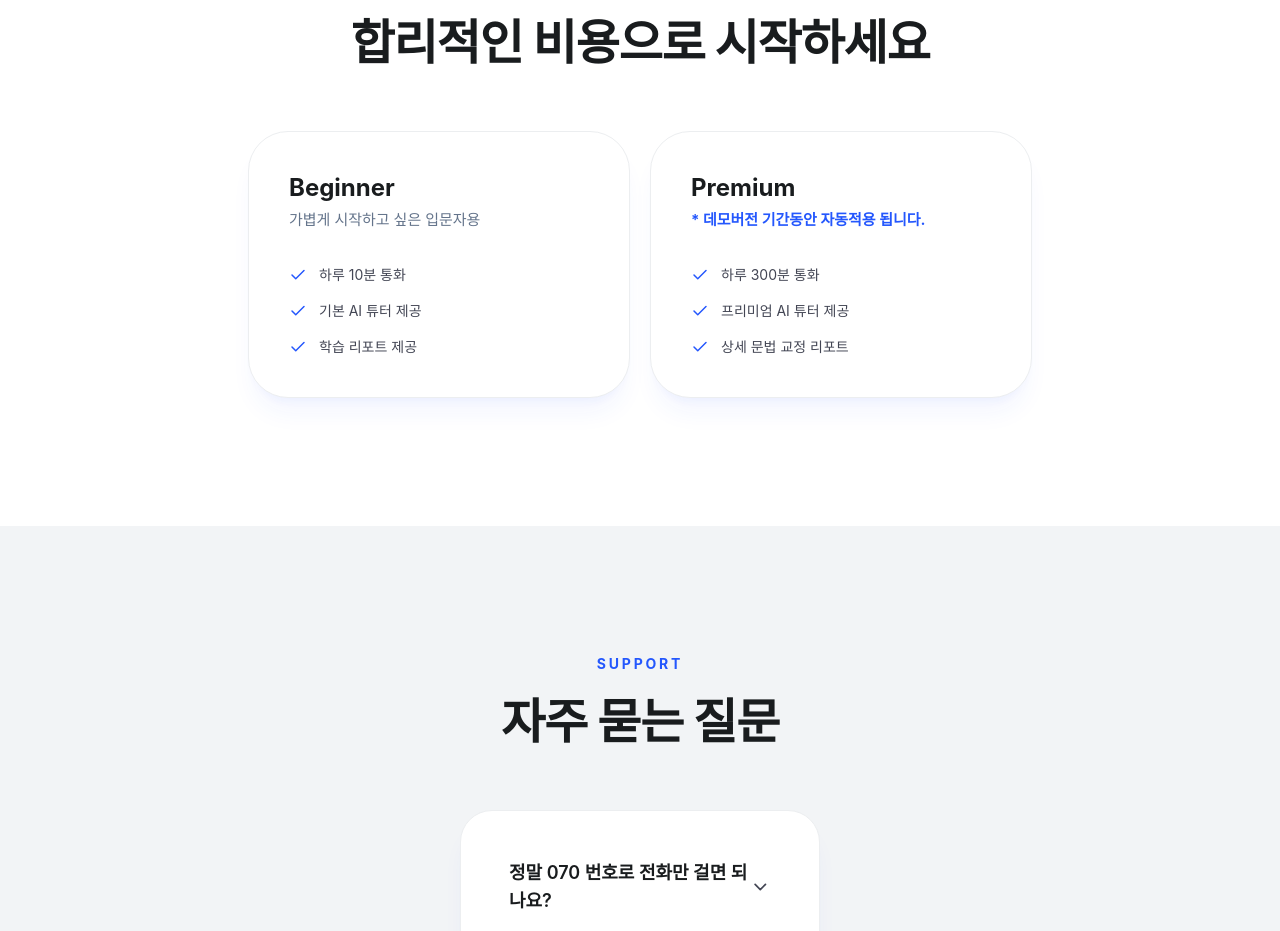
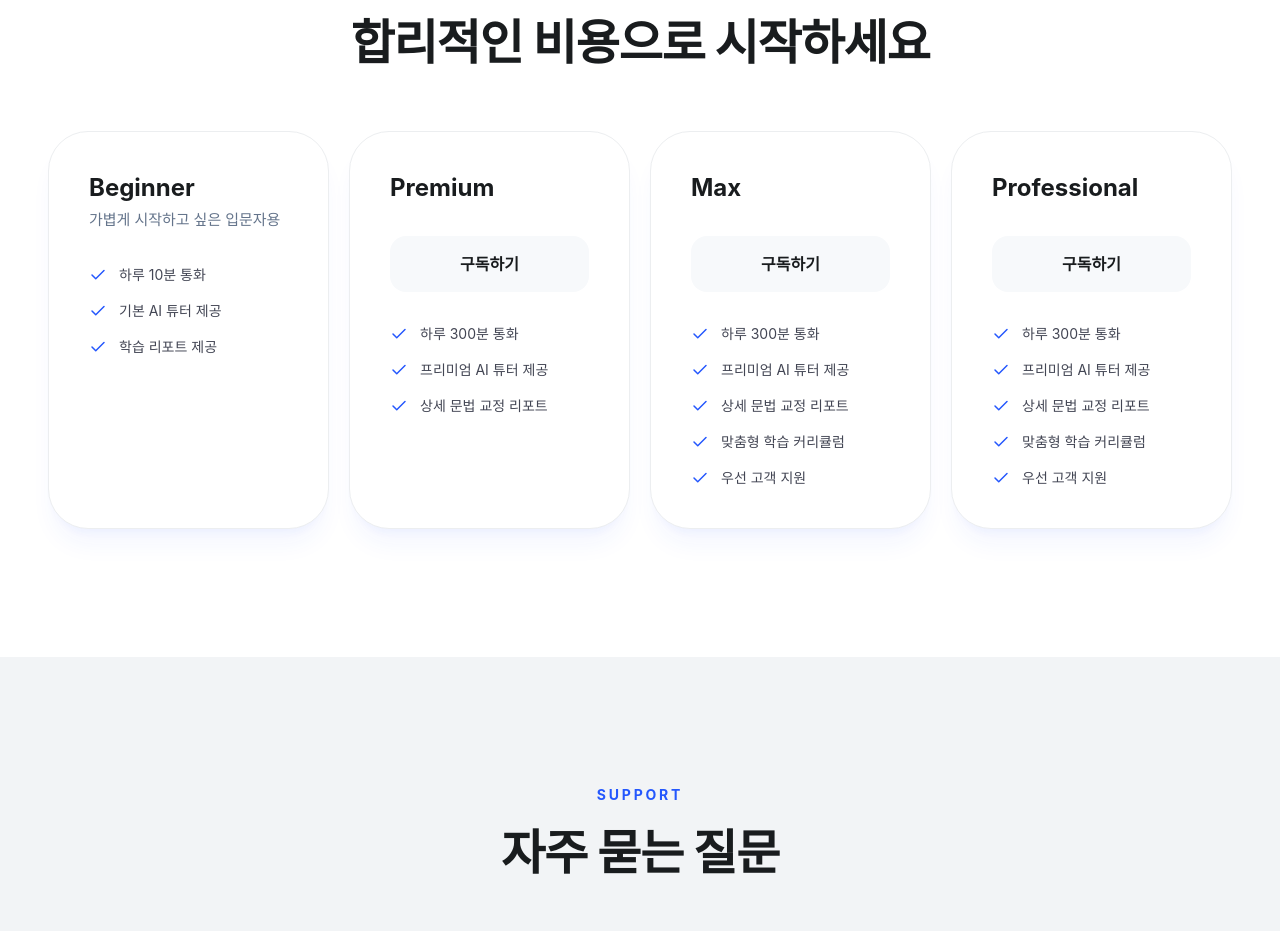
Before and after one commit to GoodSpace-Kr/MollaAI-Web, a React (Vite) app: page / in a window 1280 px wide. Shown: the part 1820-2751 px from the top of the page. Built offline with nearby package versions, Linux system fonts and the light colour scheme; no server answers; a web font is replaced by a local one.

Commit message:
fix : 구독결제 버그수정 & 라우트 구조 변경

```diff
--- a/src/App.tsx
+++ b/src/App.tsx
@@ -16,12 +16,13 @@ export default function App() {
           <Route path="/" element={<LandingPage />} />
         </Route>
 
+        {/* NicePay 결제 인증 완료 후 리다이렉트 → approvePayment 호출 → /reports */}
+        <Route path="/payment/callback" element={<PaymentCallbackPage />} />
+
         {/* 인증 전용 - /로 리다이렉트 */}
         <Route element={<PrivateRoute />}>
           <Route path="/reports" element={<ReportListPage />} />
           <Route path="/reports/:id" element={<ReportDetailPage />} />
-          {/* NicePay 결제 인증 완료 후 리다이렉트 → approvePayment 호출 → /reports */}
-          <Route path="/payment/callback" element={<PaymentCallbackPage />} />
         </Route>
       </Route>
     </Routes>
--- a/src/api/axiosInstance.ts
+++ b/src/api/axiosInstance.ts
@@ -1,7 +1,7 @@
 import { useAuthStore } from "@/stores/authStore";
 import axios, { type InternalAxiosRequestConfig } from "axios";
 
-const BASE_URL = import.meta.env.VITE_API_BASE_URL;
+export const BASE_URL = import.meta.env.VITE_API_BASE_URL;
 
 type RetryRequestConfig = InternalAxiosRequestConfig & {
   _retry?: boolean;
--- a/src/components/common/Navigation.tsx
+++ b/src/components/common/Navigation.tsx
@@ -5,6 +5,7 @@ import { Navigation as NavItem } from "../../constants/mockData";
 import { useNavigate, useLocation } from "react-router-dom";
 import { useAuthStore } from "@/stores/authStore";
 import reportIcon from "../../assest/icon/reports.svg";
+import { IS_DEV_MODE } from "@/config/env";
 
 type NavigationProps = {
   isScrolled: boolean;
@@ -32,7 +33,6 @@ const Navigation = ({
   const { isAuthenticated, clearAuth, hasHydrated } = useAuthStore();
 
   const isLandingPage = location.pathname === "/";
-  const isDevMode = import.meta.env.DEV;
 
   const handleLogout = () => {
     clearAuth();
@@ -111,7 +111,7 @@ const Navigation = ({
                 로그인 / 회원가입
               </button>
 
-              {isDevMode && (
+              {IS_DEV_MODE && (
                 <button
                   onClick={openDevLogin}
                   className="text-on-surface font-semibold text-[11px] lg:text-sm px-2 lg:px-4 py-2 hover:text-primary transition-colors flex items-center gap-1 lg:gap-2"
@@ -188,7 +188,7 @@ const Navigation = ({
                 /* 비인증 상태: 로그인 + Dev 버튼 */
                 <div
                   className={`${
-                    isDevMode ? "grid grid-cols-2 gap-4" : "w-full"
+                    IS_DEV_MODE ? "grid grid-cols-2 gap-4" : "w-full"
                   }`}
                 >
                   <button
@@ -201,7 +201,7 @@ const Navigation = ({
                     로그인
                   </button>
 
-                  {isDevMode && (
+                  {IS_DEV_MODE && (
                     <button
                       onClick={() => {
                         openDevLogin();
--- a/src/components/common/PaymentModal.tsx
+++ b/src/components/common/PaymentModal.tsx
@@ -1,7 +1,11 @@
 import { useEffect, useState } from "react";
 import { motion, AnimatePresence } from "motion/react";
 import { X, CreditCard, Building2 } from "lucide-react";
-import { PAYMENT_STORAGE_KEY, type PendingPayment } from "@/pages/PaymentCallbackPage";
+import {
+  PAYMENT_STORAGE_KEY,
+  type PendingPayment,
+} from "@/pages/PaymentCallbackPage";
+import { PAYMENT_CALLBACK_URL } from "@/config/env";
 
 type PaymentModalProps = {
   isOpen: boolean;
@@ -58,22 +62,27 @@ const PaymentModal = ({
 
     const orderId = `ORDER-${Date.now()}`;
 
-    // 콜백 페이지에서 approvePayment 호출에 필요한 정보를 sessionStorage에 저장
-    const pending: PendingPayment = { amount, planType };
+    const pending: PendingPayment = {
+      amount,
+      planType,
+      orderId,
+    };
+
     sessionStorage.setItem(PAYMENT_STORAGE_KEY, JSON.stringify(pending));
 
     setIsProcessing(true);
     setError("");
 
-    // NicePay 결제 인증 완료 후 브라우저가 returnUrl로 리다이렉트됨
-    // → /payment/callback 페이지에서 tid/orderId를 받아 approvePayment 호출
     window.AUTHNICE.requestPay({
       clientId: CLIENT_ID,
       method: "card",
       orderId,
       amount,
       goodsName: `MOLLAI ${planName}`,
-      returnUrl: `${window.location.origin}/payment/callback`,
+
+      // 백엔드가 NicePay 결과를 먼저 받음
+      returnUrl: PAYMENT_CALLBACK_URL,
+
       fnError: (result) => {
         setIsProcessing(false);
         sessionStorage.removeItem(PAYMENT_STORAGE_KEY);
@@ -114,13 +123,13 @@ const PaymentModal = ({
               </button>
             </div>
 
-            <p className="text-center text-sm text-on-surface-variant mb-8">
+            {/* <p className="text-center text-sm text-on-surface-variant mb-8">
               <span className="font-bold text-on-surface">{planName}</span> 플랜
               ·{" "}
               <span className="font-bold text-primary">
                 {amount.toLocaleString()}원 / 월
               </span>
-            </p>
+            </p> */}
 
             <div className="grid grid-cols-2 gap-4">
               {/* 신용카드 */}
--- /dev/null
+++ b/src/config/env.ts
@@ -0,0 +1,7 @@
+export const IS_DEV_MODE = import.meta.env.DEV;
+
+export const FRONTEND_URL = IS_DEV_MODE
+  ? "http://localhost:3000"
+  : "https://www.mollatalk.com";
+
+export const PAYMENT_CALLBACK_URL = `${FRONTEND_URL}/payment/callback`;
--- a/src/constants/mockData.tsx
+++ b/src/constants/mockData.tsx
@@ -133,60 +133,63 @@ export const Plan: PlanItem[] = [
     buttonText: "시작하기",
     popular: false,
     showButton: false,
+    planType: "beginner",
   },
   {
     name: "Premium",
     monthlyPrice: "59,000",
     yearlyPrice: "47,200",
-    desc: "* 데모버전 기간동안 자동적용 됩니다.",
+    desc: "",
     features: [
       "하루 300분 통화",
       "프리미엄 AI 튜터 제공",
       "상세 문법 교정 리포트",
     ],
-    buttonText: "시작하기",
+    buttonText: "구독하기",
     popular: false,
     disabled: false,
-    showButton: false,
+    showButton: true,
+    planType: "premium",
+    amount: 9900,
   },
-  // {
-  //   name: "맥스",
-  //   monthlyPrice: "12,900",
-  //   yearlyPrice: "47,200",
-  //   desc: "",
-  //   features: [
-  //     "하루 300분 통화",
-  //     "프리미엄 AI 튜터 제공",
-  //     "상세 문법 교정 리포트",
-  //     "맞춤형 학습 커리큘럼",
-  //     "우선 고객 지원",
-  //   ],
-  //   buttonText: "구독하기",
-  //   popular: false,
-  //   disabled: false,
-  //   showButton: true,
-  //   planType: "premium",
-  //   amount: 9900,
-  // },
-  // {
-  //   name: "프로페셔널",
-  //   monthlyPrice: "19,900",
-  //   yearlyPrice: "47,200",
-  //   desc: "",
-  //   features: [
-  //     "하루 300분 통화",
-  //     "프리미엄 AI 튜터 제공",
-  //     "상세 문법 교정 리포트",
-  //     "맞춤형 학습 커리큘럼",
-  //     "우선 고객 지원",
-  //   ],
-  //   buttonText: "구독하기",
-  //   popular: false,
-  //   disabled: false,
-  //   showButton: true,
-  //   planType: "premium",
-  //   amount: 9900,
-  // },
+  {
+    name: "Max",
+    monthlyPrice: "12,900",
+    yearlyPrice: "47,200",
+    desc: "",
+    features: [
+      "하루 300분 통화",
+      "프리미엄 AI 튜터 제공",
+      "상세 문법 교정 리포트",
+      "맞춤형 학습 커리큘럼",
+      "우선 고객 지원",
+    ],
+    buttonText: "구독하기",
+    popular: false,
+    disabled: false,
+    showButton: true,
+    planType: "max",
+    amount: 12900,
+  },
+  {
+    name: "Professional",
+    monthlyPrice: "19,900",
+    yearlyPrice: "47,200",
+    desc: "",
+    features: [
+      "하루 300분 통화",
+      "프리미엄 AI 튜터 제공",
+      "상세 문법 교정 리포트",
+      "맞춤형 학습 커리큘럼",
+      "우선 고객 지원",
+    ],
+    buttonText: "구독하기",
+    popular: false,
+    disabled: false,
+    showButton: true,
+    planType: "professional",
+    amount: 19900,
+  },
 ];
 
 export const Review: ReviewItem[] = [
--- a/src/layout/RootLayout.tsx
+++ b/src/layout/RootLayout.tsx
@@ -29,7 +29,7 @@ const RootLayout = () => {
   const [paymentPlan, setPaymentPlan] = useState<PaymentPlan | null>(null);
   const [paymentModalOpen, setPaymentModalOpen] = useState(false);
 
-  const { setTokens } = useAuthStore();
+  const { setTokens, isAuthenticated, hasHydrated } = useAuthStore();
 
   useEffect(() => {
     const handleScroll = () => {
@@ -51,7 +51,15 @@ const RootLayout = () => {
   const openDevLogin = () => setDevModalOpen(true);
 
   const openSignupWithPayment = (plan: PaymentPlan) => {
+    if (!hasHydrated) return;
+
     setPaymentPlan(plan);
+
+    if (isAuthenticated) {
+      setPaymentModalOpen(true);
+      return;
+    }
+
     setAuthModalOpen(true);
   };
 
@@ -61,7 +69,15 @@ const RootLayout = () => {
   }) => {
     setTokens(tokens);
     setAuthModalOpen(false);
-    setPaymentModalOpen(true);
+
+    if (paymentPlan) {
+      setPaymentModalOpen(true);
+    }
+  };
+
+  const closePaymentModal = () => {
+    setPaymentModalOpen(false);
+    setPaymentPlan(null);
   };
 
   const scrollToSection = (
@@ -136,7 +152,7 @@ const RootLayout = () => {
       {paymentPlan && (
         <PaymentModal
           isOpen={paymentModalOpen}
-          onClose={() => setPaymentModalOpen(false)}
+          onClose={closePaymentModal}
           planName={paymentPlan.planName}
           planType={paymentPlan.planType}
           amount={paymentPlan.amount}
--- a/src/pages/LandingPage.tsx
+++ b/src/pages/LandingPage.tsx
@@ -217,7 +217,7 @@ export default function LandingPage() {
               </h2>
             </motion.div>
 
-            <div className="grid grid-cols-1 md:grid-cols-2 gap-5 md:mx-50">
+            <div className="grid grid-cols-1 md:grid-cols-4 gap-5 md:mx-0">
               {Plan.map((plan, i) => (
                 <motion.div
                   key={i}
--- a/src/pages/PaymentCallbackPage.tsx
+++ b/src/pages/PaymentCallbackPage.tsx
@@ -1,12 +1,14 @@
-import { useEffect, useState } from "react";
+import { useEffect, useRef, useState } from "react";
 import { useNavigate, useSearchParams } from "react-router-dom";
 import { approvePayment } from "@/api/paymentApi";
+import { useAuthStore } from "@/stores/authStore";
 
 const PAYMENT_STORAGE_KEY = "molla-pending-payment";
 
 export type PendingPayment = {
   amount: number;
   planType: string;
+  orderId: string;
 };
 
 /** NicePay 결제 인증 완료 후 리다이렉트되는 콜백 페이지.
@@ -17,12 +19,27 @@ const PaymentCallbackPage = () => {
   const navigate = useNavigate();
   const [errorMsg, setErrorMsg] = useState("");
 
+  const { hasHydrated, isAuthenticated } = useAuthStore();
+  const hasRequestedRef = useRef(false);
+
   useEffect(() => {
+    if (!hasHydrated) return;
+    if (hasRequestedRef.current) return;
+
+    const handleApprovePayment = async () => {
+      hasRequestedRef.current = true;
+
+      if (!isAuthenticated) {
+        setErrorMsg(
+          "로그인 정보가 없습니다. 다시 로그인 후 결제를 진행해 주세요.",
+        );
+        return;
+      }
+
       const authResultCode = searchParams.get("authResultCode");
       const tid = searchParams.get("tid");
       const orderId = searchParams.get("orderId");
 
-    // 나이스페이 인증 실패
       if (authResultCode && authResultCode !== "0000") {
         const msg =
           searchParams.get("authResultMsg") ?? "결제 인증에 실패했습니다.";
@@ -36,26 +53,47 @@ const PaymentCallbackPage = () => {
       }
 
       const raw = sessionStorage.getItem(PAYMENT_STORAGE_KEY);
-    const pending: PendingPayment = raw
-      ? JSON.parse(raw)
-      : { amount: 0, planType: "premium" };
 
-    approvePayment({
+      if (!raw) {
+        setErrorMsg("결제 플랜 정보가 없습니다. 다시 결제를 진행해 주세요.");
+        return;
+      }
+
+      const pending = JSON.parse(raw) as PendingPayment;
+
+      if (!pending.amount || !pending.planType || !pending.orderId) {
+        setErrorMsg("결제 플랜 정보가 올바르지 않습니다.");
+        return;
+      }
+
+      if (pending.orderId !== orderId) {
+        setErrorMsg("결제 주문 정보가 일치하지 않습니다.");
+        return;
+      }
+
+      try {
+        await approvePayment({
           tid,
           orderId,
           amount: pending.amount,
           planType: pending.planType,
-    })
-      .then(() => {
+        });
+
         sessionStorage.removeItem(PAYMENT_STORAGE_KEY);
         navigate("/reports", { replace: true });
-      })
-      .catch(() => {
+      } catch {
         setErrorMsg(
           "결제 승인 처리 중 오류가 발생했습니다. 고객센터에 문의해 주세요.",
         );
-      });
-  }, []); // 마운트 시 1회 실행
+      }
+    };
+
+    handleApprovePayment();
+  }, [hasHydrated, isAuthenticated, navigate, searchParams]);
+
+  if (!hasHydrated) {
+    return null;
+  }
 
   if (errorMsg) {
     return (
--- a/src/routes/PublicRoute.tsx
+++ b/src/routes/PublicRoute.tsx
@@ -1,18 +1,8 @@
-import { Navigate, Outlet, useOutletContext } from "react-router-dom";
-import { useAuthStore } from "@/stores/authStore";
+import { Outlet, useOutletContext } from "react-router-dom";
 
-/** 공개 라우트 — 인증 유저는 /reports로 이동 */
+/** 공개 라우트 — 인증/비인증 모두 접근 가능 */
 const PublicRoute = () => {
   const context = useOutletContext();
-  const { isAuthenticated, hasHydrated } = useAuthStore();
-
-  if (!hasHydrated) {
-    return null;
-  }
-
-  if (isAuthenticated) {
-    return <Navigate to="/reports" replace />;
-  }
 
   return <Outlet context={context} />;
 };
```
Lines whose indentation alone changed are shown as unchanged.
